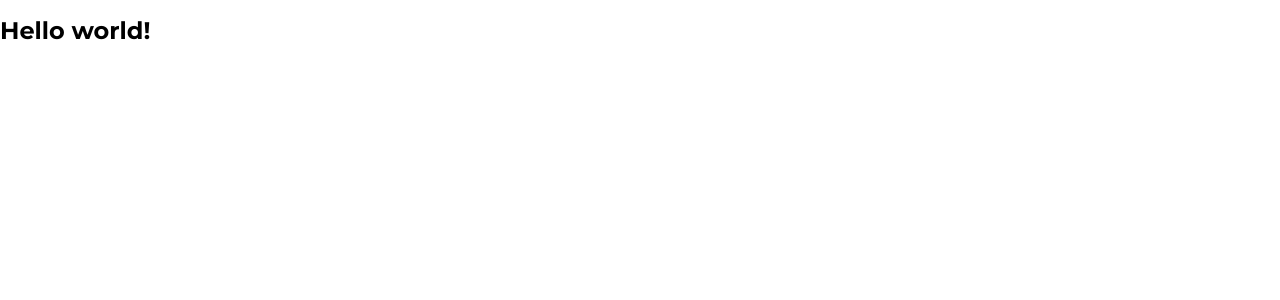
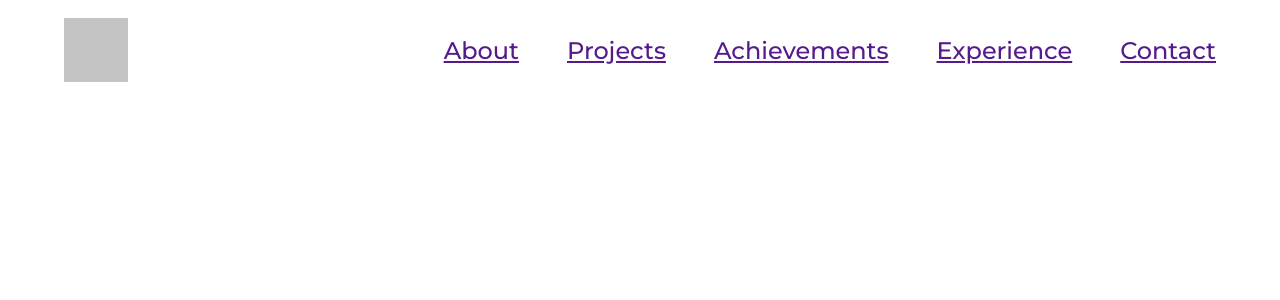
Before and after one commit to dnamme/dnamme.github.io, a Vue app: page / in a window 1280 px wide. Shown: the top 300 px of the page. Built offline with nearby package versions, Linux system fonts and the light colour scheme.

Commit message:
add temp navbar, add box-sizing: border-box to all

```diff
--- a/src/App.vue
+++ b/src/App.vue
@@ -1,10 +1,13 @@
 <template>
-  <h1>Hello world!</h1>
+  <NavBar />
 </template>
 
 <script>
+import NavBar from "./components/NavBar.vue";
+
 export default {
   name: "App",
+  components: { NavBar },
 };
 </script>
 
@@ -20,6 +23,7 @@ body {
 .bodyText {
   font-family: "Montserrat", Arial, sans-serif;
   font-size: 24px;
+  box-sizing: border-box;
 }
 
 .h1 {
--- /dev/null
+++ b/src/components/NavBar.vue
@@ -0,0 +1,48 @@
+<template>
+  <nav>
+    <div id="icon" />
+    <a href="">About</a>
+    <a href="">Projects</a>
+    <a href="">Achievements</a>
+    <a href="">Experience</a>
+    <a href="">Contact</a>
+  </nav>
+</template>
+
+<script>
+export default {
+  name: "NavBar",
+};
+</script>
+
+<style scoped>
+nav {
+  position: fixed;
+  top: 0;
+  right: 0;
+
+  width: 100%;
+  height: 100px;
+
+  padding: 0 64px;
+
+  margin: 0 auto;
+  display: flex;
+  flex-flow: row nowrap;
+  align-items: center;
+  justify-content: flex-end;
+}
+
+nav > *:not(:nth-child(1)) {
+  margin-left: 48px;
+}
+
+#icon {
+  width: 64px;
+  height: 64px;
+
+  background-color: #c4c4c4;
+
+  margin-right: auto;
+}
+</style>
```
